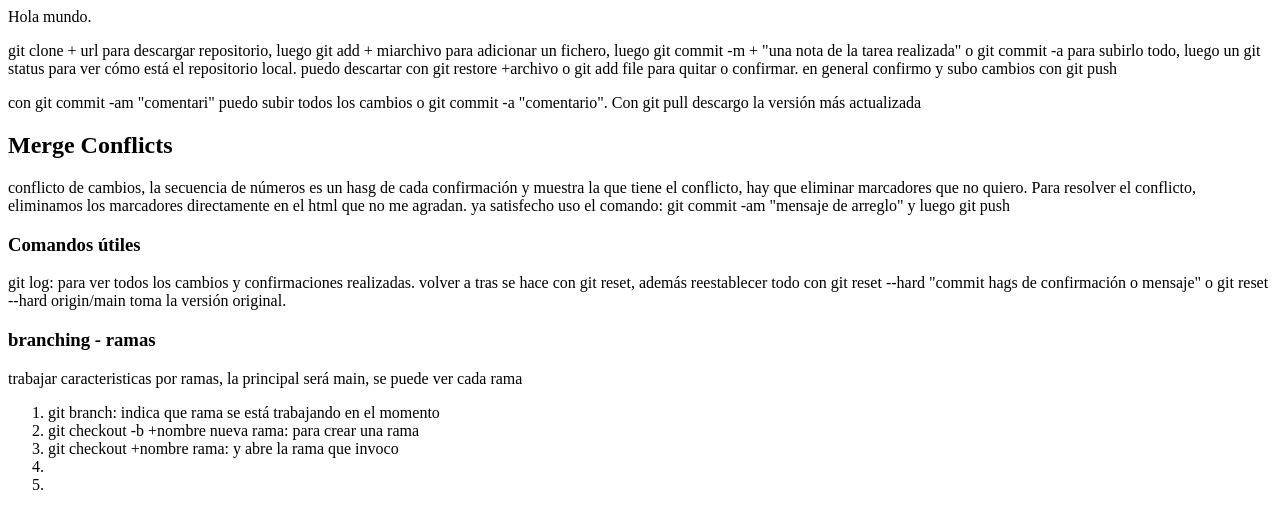
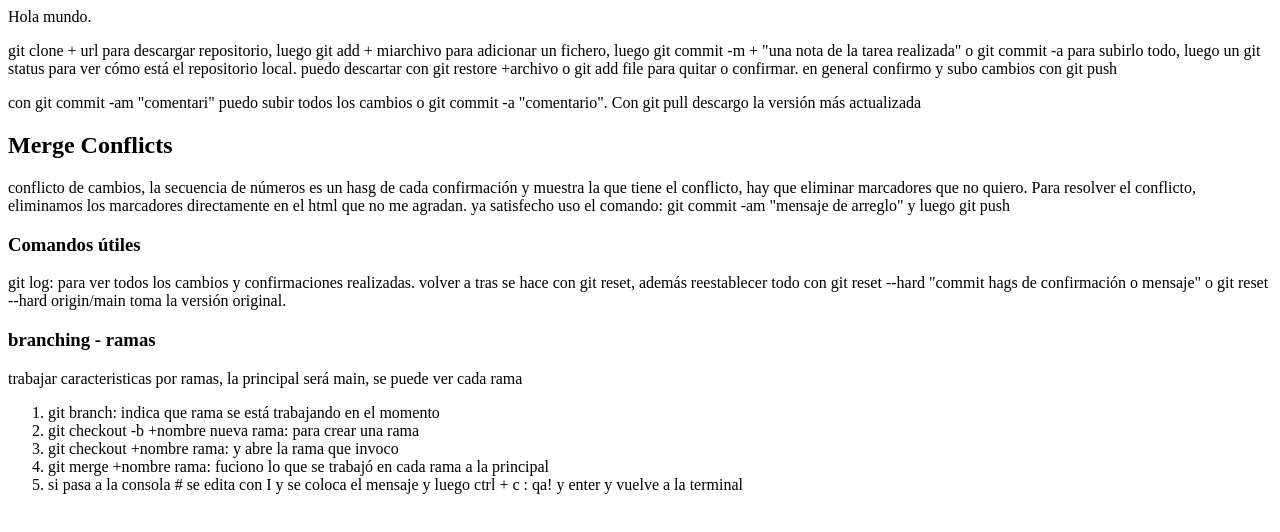
Before and after one commit to FredyFarb/CS50W, a plain HTML site: page index.html in a window 1280 px wide. Drawn offline with Linux system fonts and the light colour scheme.

Commit message:
informacion comandos

```diff
--- a/index.html
+++ b/index.html
@@ -21,8 +21,8 @@
         <li>git branch: indica que rama se está trabajando en el momento</li>
         <li>git checkout -b +nombre nueva rama: para crear una rama</li>
         <li>git checkout +nombre rama: y abre la rama que invoco</li>
-        <li></li>
-        <li></li>
+        <li>git merge +nombre rama: fuciono lo que se trabajó en cada rama a la principal</li>
+        <li>si pasa a la consola # se edita con I y se coloca el mensaje y luego ctrl + c : qa! y enter y vuelve a la terminal</li>
     </ol>
 </body>
 </html>
```
